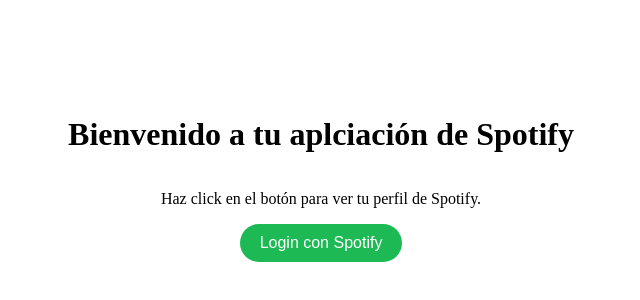
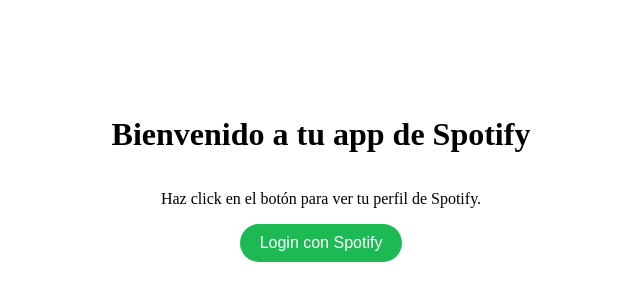
Before and after one commit to pilarmontoyaperez88/spotify, a Vue app: page / in a window 1280 px wide. Shown: the part 230-530 px from the top of the page, without its empty margins (319-959 px from the left). Built offline with nearby package versions, Linux system fonts and the light colour scheme.

Commit message:
problema solucionado para la autenticacion

```diff
--- a/src/components/CallbackProfile.vue
+++ b/src/components/CallbackProfile.vue
@@ -1,8 +1,7 @@
 <script setup>
 import { ref, onMounted } from 'vue'
 import { useRoute } from 'vue-router'
-
-import { getAccessToken, fetchProfile } from '@/service/authService'
+import { redirectToAuthCodeFlow, getAccessToken, fetchProfile } from '@/service/authService'
 
 const profile = ref(null)
 
@@ -22,6 +21,7 @@
     }
   } else {
     console.error('No authorization code found in the URL.')
+    redirectToAuthCodeFlow(clientId)
   }
 })
 </script>
--- a/src/service/authService.js
+++ b/src/service/authService.js
@@ -1,5 +1,5 @@
 
-import axios from "axios";
+
 
 export async function redirectToAuthCodeFlow(clientId) {
 
--- a/src/views/HomeView.vue
+++ b/src/views/HomeView.vue
@@ -1,11 +1,9 @@
 <script setup>
-import { ref } from 'vue'
-import { redirectToAuthCodeFlow } from '@/service/authService'
-
 const clientId = import.meta.env.VITE_SPOTIFY_CLIENT_ID
 
 function redirectToAuth() {
-  if (clientId) {// Ahora redirige correctamente
+  if (clientId) {
+    // Ahora redirige correctamente
   } else {
     console.error('clientId is not defined!')
   }
@@ -14,7 +12,7 @@
 
 <template>
   <div class="home">
-    <h1>Bienvenido a tu aplciación de Spotify</h1>
+    <h1>Bienvenido a tu app de Spotify</h1>
     <p>Haz click en el botón para ver tu perfil de Spotify.</p>
     <button @click="redirectToAuth">Login con Spotify</button>
   </div>
```
